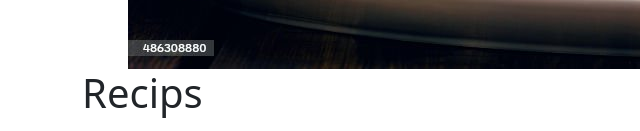
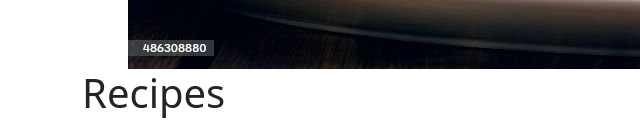
Before and after one commit to teju782/login-page, a plain HTML site: page index2.html in a window 1280 px wide. Shown: the part 608-739 px from the top of the page, 0-640 px from the left. Drawn offline with nearby package versions, Linux system fonts and the light colour scheme.

Commit message:
modified

```diff
--- a/index2.html
+++ b/index2.html
@@ -30,7 +30,7 @@
 
     <div class="container">
         <div class="row">
-          <h1>Recips</h1>
+          <h1>Recipes</h1>
           <div class="col-md-4 my-2">
             <a href="" class="text-decoration-none">
                 <div class="card" style="width: 18rem;">
```
